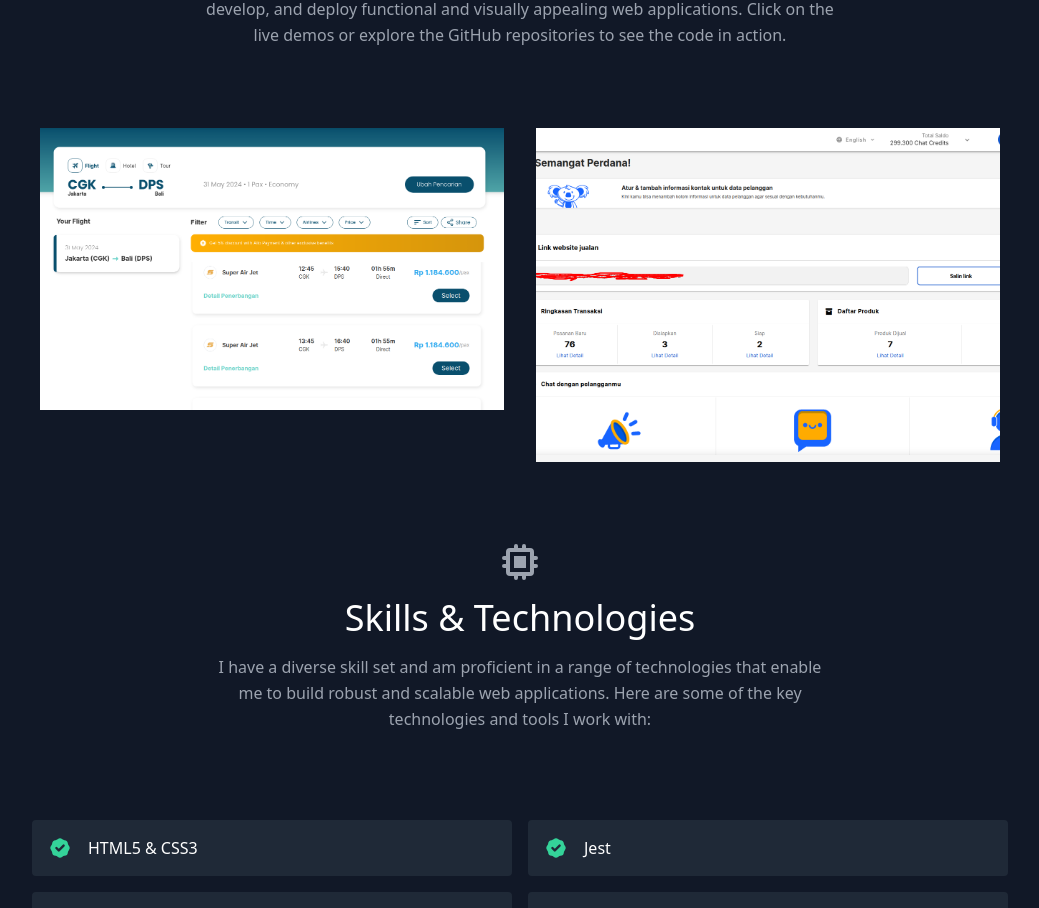
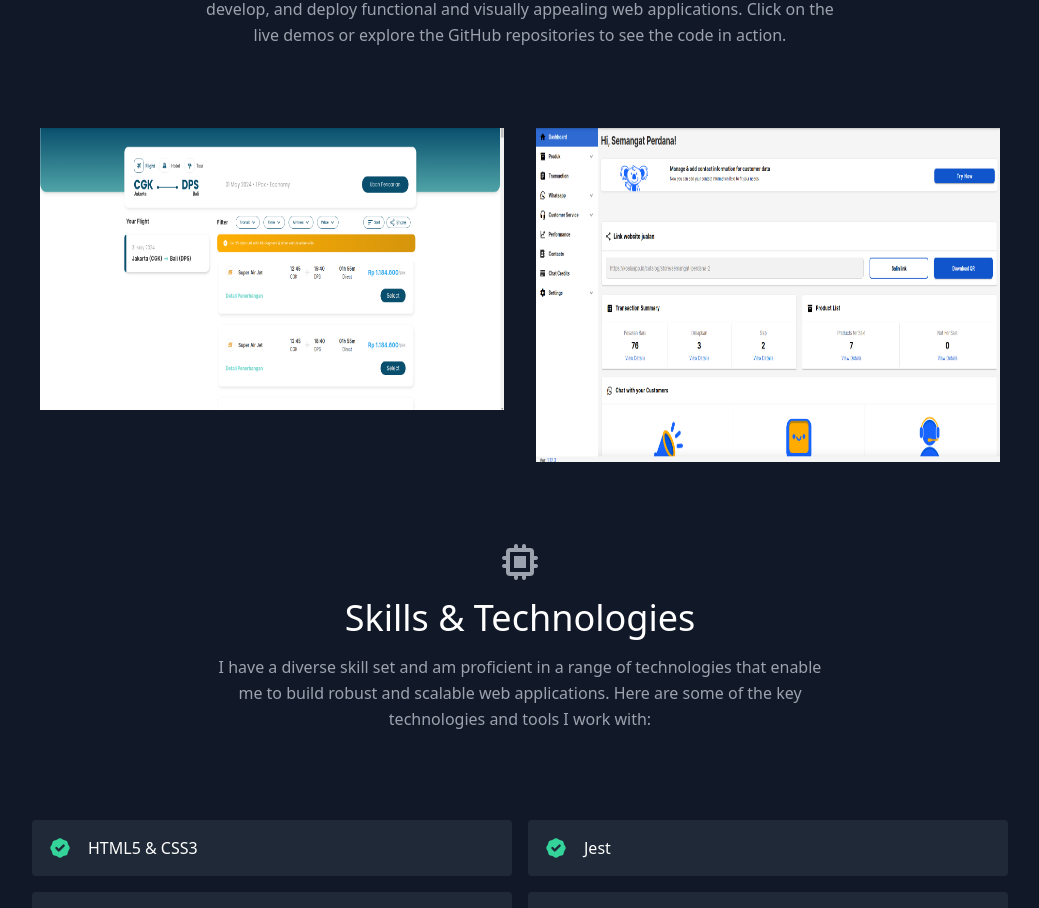
Before and after one commit to yusupscopes/personal-website, a React (Create React App) app: page / in a window 1280 px wide. Shown: the part 840-1748 px from the top of the page, without its empty margins (120-1159 px from the left). Built offline with nearby package versions, Linux system fonts and the light colour scheme.

Commit message:
update project picture

```diff
--- a/src/components/Contact.js
+++ b/src/components/Contact.js
@@ -64,13 +64,11 @@ export default function Contact() {
           </div>
         </div>
         <form
-          method="POST"
-          data-netlify="true"
+          netlify="true"
           name="contact"
           onSubmit={handleSubmit}
           className="lg:w-1/3 md:w-1/2 flex flex-col md:ml-auto w-full md:py-8 mt-8 md:mt-0"
         >
-          <input type="hidden" name="form-name" value="contact" />
           <h2 className="text-white sm:text-4xl text-3xl mb-1 font-medium title-font">
             Hire Me
           </h2>
--- a/src/components/Projects.js
+++ b/src/components/Projects.js
@@ -30,7 +30,7 @@ export default function Projects() {
               <div className="flex relative">
                 <img
                   alt="gallery"
-                  className="absolute inset-0 w-full h-full object-cover object-center"
+                  className="absolute inset-0 w-full h-full object-center"
                   src={project.image}
                 />
                 <div className="px-8 py-10 relative z-10 w-full border-4 border-gray-800 bg-gray-900 opacity-0 hover:opacity-100">
```
Also changed, not shown: public/project-2.png.
